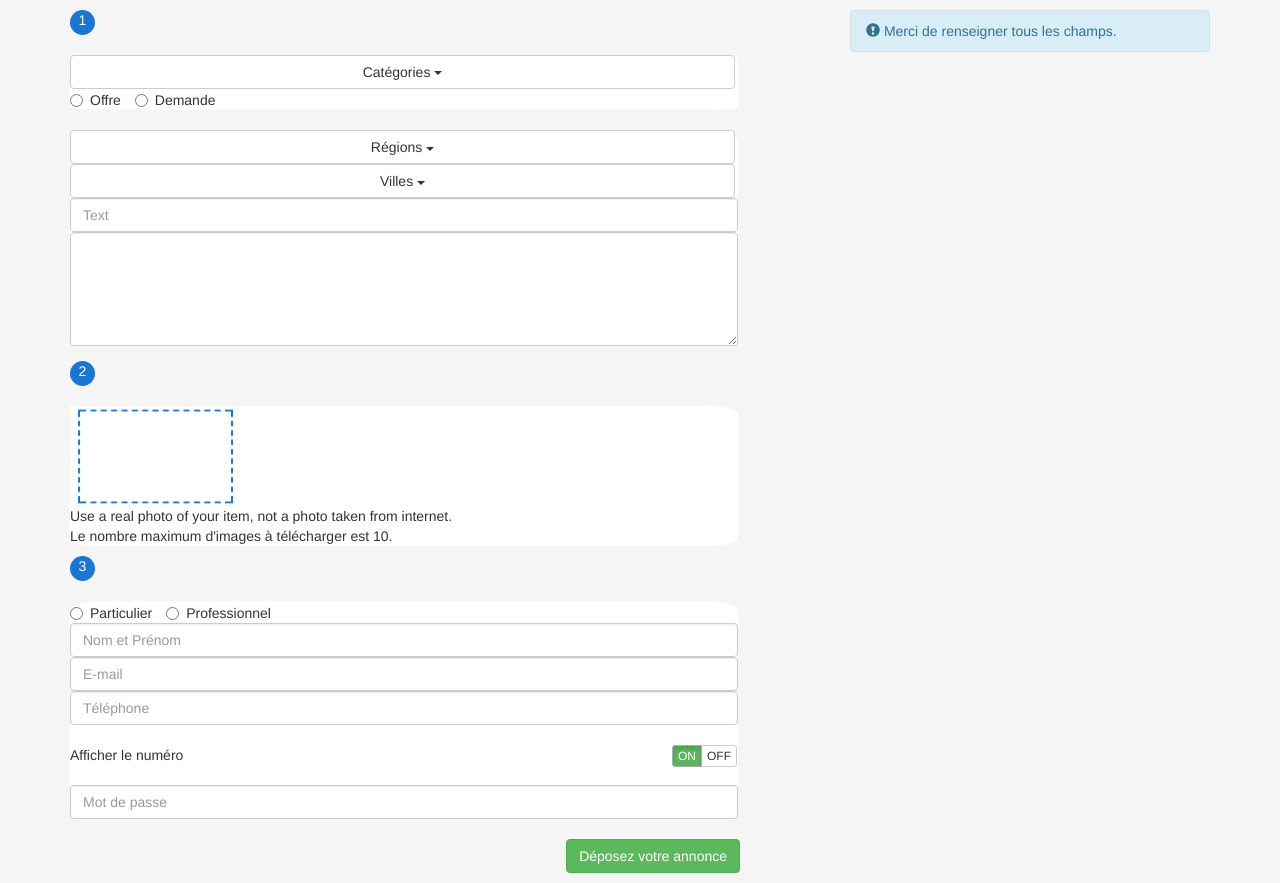
After one commit to mabotn/web-training, a PHP site: page /deposer_annonce/deposer_annonce.html in a window 1280 px wide. The commit adds this page. Run offline with PHP 8.4, Linux system fonts and the light colour scheme; some libraries are stand-ins or nearby versions.

Commit message:
finishing deposer

```diff
--- /dev/null
+++ b/Butterflies/deposer_annonce/deposer_annonce.html
@@ -0,0 +1,109 @@
+<!DOCTYPE html>
+<html>
+  <head>
+    <meta charset="utf-8">
+    <title>déposer votre annonce</title>
+    <script src="https://cdnjs.cloudflare.com/ajax/libs/bootstrap-switch/3.3.4/js/bootstrap-switch.min.js"></script>
+    <link rel="stylesheet" href="style.css">
+    <link rel="stylesheet" href="https://cdnjs.cloudflare.com/ajax/libs/twitter-bootstrap/3.3.7/css/bootstrap.css">
+    <script src="https://ajax.googleapis.com/ajax/libs/jquery/3.2.1/jquery.min.js"></script>
+  <script src="https://maxcdn.bootstrapcdn.com/bootstrap/3.3.7/js/bootstrap.min.js"></script>
+  <script src="script.js">
+
+  </script>
+  </head>
+  <body>
+    <div class="container">
+      <div class="row">
+        <div class="col-md-8">
+<div class="circle">1</div>
+</br>
+<div class="bordering">
+<div class="dropdown">
+  <button class="larg btn btn-default dropdown-toggle btn-large" type="button" id="dropdownMenu1" data-toggle="dropdown" aria-haspopup="true" aria-expanded="true">
+    Catégories
+    <span class="caret"></span>
+  </button>
+  <ul class="dropdown-menu btn-large" aria-labelledby="dropdownMenu1">
+    <li><a href="#">toutes les categories</a></li>
+     <li class="dropdown-header">--Informatique et multimédia--</li>
+    <li><a href="#">Télephones</a></li>
+    <li><a href="#">Tablettes</a></li>
+    <li role="separator" class="divider"></li>
+    <li class="dropdown-header">--Véhicules--</li>
+    <li><a href="#">Voitures</a></li>
+  </ul>
+</div>
+<label class="radio-inline"><input type="radio" name="optradio">Offre </label>
+<label class="radio-inline"><input type="radio" name="optradio">Demande </label>
+</div>
+</br>
+<div class="bordering">
+  <div class="dropdown">
+    <button class="large btn btn-default dropdown-toggle btn-large" type="button" id="dropdownMenu1" data-toggle="dropdown" aria-haspopup="true" aria-expanded="true">
+      Régions
+      <span class="caret"></span>
+    </button>
+    <ul class="dropdown-menu btn-large" aria-labelledby="dropdownMenu1">
+      <li><a href="#">Toute la Tunisie</a></li>
+       <li class="dropdown-header">AUTRES VILLES</li>
+      <li><a href="#">Monastir</a></li>
+      <li><a href="#">Sousse</a></li>
+      <li><a href="#">Nabeul</a></li>
+      <li><a href="#">Tunis</a></li>
+      <li><a href="#">Manouba</a></li>
+      <li><a href="#">Ariana</a></li>
+      <li><a href="#">Medenine</a></li>
+      <li><a href="#">Gafsa</a></li>
+    </ul>
+  </div>
+  <div class="dropdown">
+    <button class="large btn btn-default dropdown-toggle btn-large" type="button" id="dropdownMenu1" data-toggle="dropdown" aria-haspopup="true" aria-expanded="true">
+      Villes
+      <span class="caret"></span>
+    </button>
+  </div>
+  <div class="form-group">
+    <input type="titre" class="form-control" placeholder="Text">
+    <textarea class="form-control" rows="5" id="comment"></textarea>
+</div>
+</div>
+
+<div class="circle">2</div>
+</br>
+<div class="bordering" width="100%">
+<img src="photo.png"  width="170px" height="100px">
+<p> Use a real photo of your item, not a photo taken from internet.</br>
+Le nombre maximum d'images à télécharger est 10.</p>
+</div>
+
+<div class="circle">3</div>
+</br>
+
+<div class="bordering" width="100%">
+  <label class="radio-inline"><input type="radio" name="optradio">Particulier</label>
+  <label class="radio-inline"><input type="radio" name="optradio">Professionnel</label>
+  <input type="titre" class="form-control" placeholder="Nom et Prénom">
+  <input type="titre" class="form-control" placeholder="E-mail">
+  <input type="titre" class="form-control" placeholder="Téléphone">
+</br>
+  <span>Afficher le numéro</span>
+  <div class="btn-group ll" id="status" data-toggle="buttons">
+              <label class="btn btn-default btn-on btn-xs active">
+              <input type="radio" value="1" name="multifeatured_module[module_id][status]" checked="checked">ON</label>
+              <label class="btn btn-default btn-off btn-xs ">
+              <input type="radio" value="0" name="multifeatured_module[module_id][status]">OFF</label>
+            </div>
+    <input type="titre" class="form-control" placeholder="Mot de passe">
+</div>
+<br>
+<button type="button" class="btn btn-success pull-right left">Déposez votre annonce</button>
+
+</div>
+<div class="col-md-4">
+<div class="list-group-item list-group-item-info"> <span class="glyphicon glyphicon-exclamation-sign" aria-hidden="true"></span> Merci de renseigner tous les champs.</div>
+</div>
+</div>
+</div>
+  </body>
+</html>
--- a/Butterflies/deposer_annonce/style.css
+++ b/Butterflies/deposer_annonce/style.css
@@ -1,6 +1,7 @@
 body {
 
   background-color: #F5F5F5 !important;
+  padding: 10px;
 }
 .circle {
   width: 25px;
@@ -19,7 +20,8 @@ width: 500px !important ;
 width:133% !important;
 }
 .bordering
-{
+{ border-radius: 5%;
+  border-color: #050404 !important;
   width: 89%;
 background-color: #ffffff;
 
@@ -34,3 +36,8 @@ background-color: #ffffff;
 
   margin-right: 80px;
 }
+.ll{
+
+  margin-left: 602px !important;
+  margin-top: -40px !important;
+}
```
